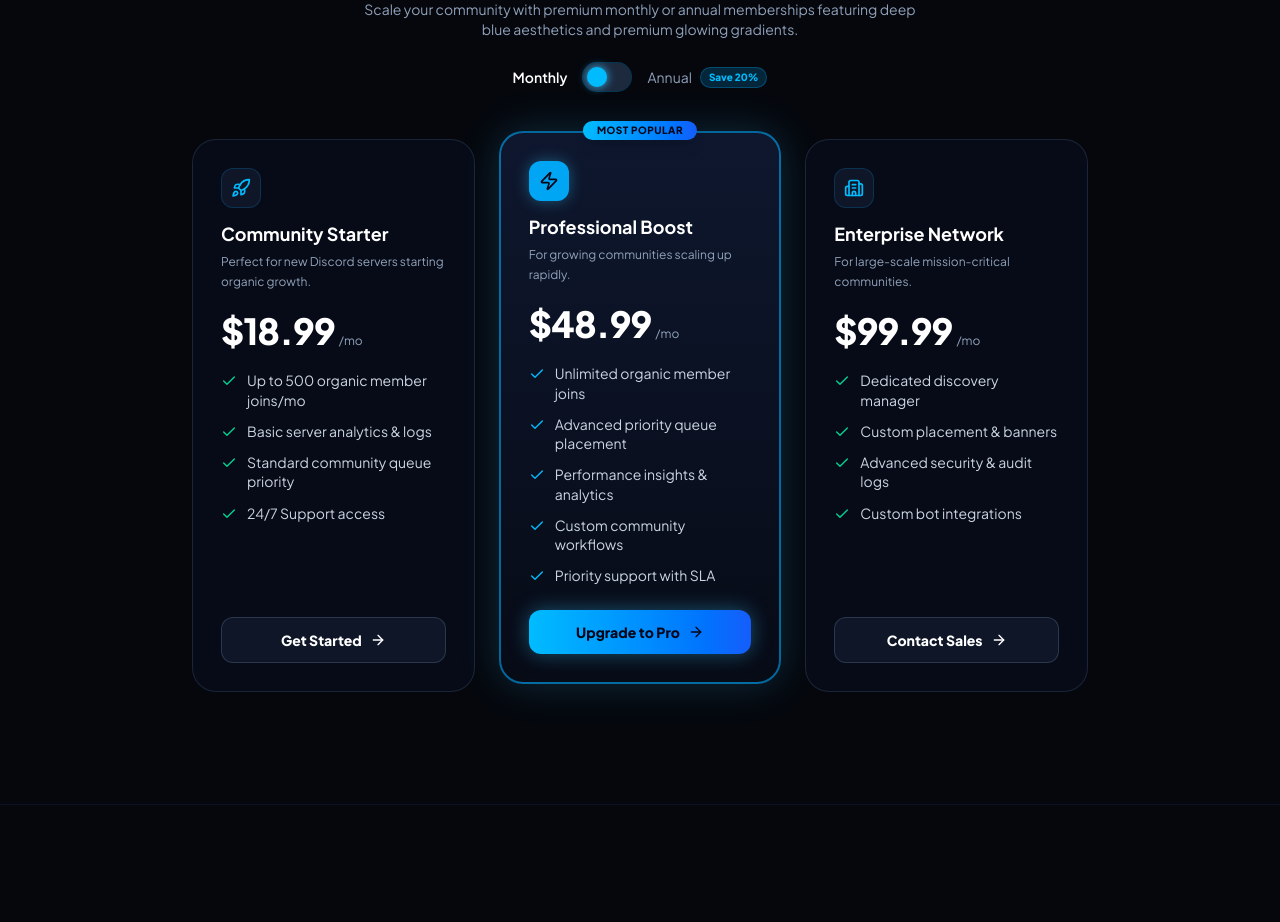
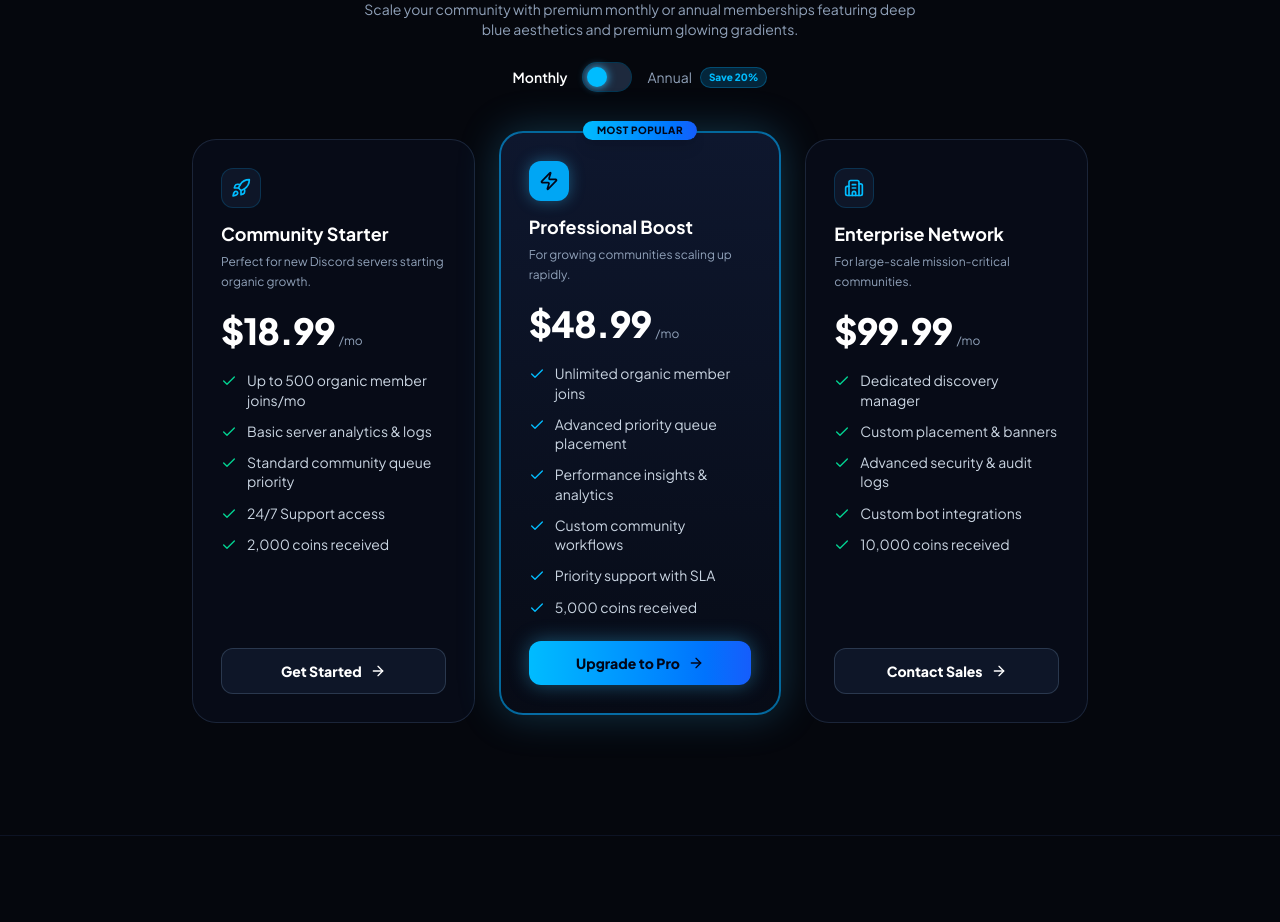
Before and after one commit to marwan2010mohammed-beep/coin4selllllllllll, a React (Vite) app: page / in a window 1280 px wide. Shown: the part 5060-5982 px from the top of the page. Built offline with nearby package versions, Linux system fonts and the light colour scheme.

Commit message:
feat: add discord inputs to coin forms and update pricing
- Added discord user input fields to coin earning forms in MemberCoinsPage
- Updated annual pricing and added coin bundle bonuses to Community Starter and Pro plans

```diff
--- a/src/components/MemberCoinsPage.tsx
+++ b/src/components/MemberCoinsPage.tsx
@@ -32,8 +32,11 @@ export const MemberCoinsPage: React.FC<MemberCoinsPageProps> = ({
   onLogout,
 }) => {
   const [coinInput1, setCoinInput1] = useState('');
+  const [discordInput1, setDiscordInput1] = useState('');
   const [coinInput2, setCoinInput2] = useState('');
+  const [discordInput2, setDiscordInput2] = useState('');
   const [coinInput3, setCoinInput3] = useState('');
+  const [discordInput3, setDiscordInput3] = useState('');
   const [isBuyModalOpen, setIsBuyModalOpen] = useState(false);
 
   const getTodayDateKey = () => {
@@ -77,6 +80,7 @@ export const MemberCoinsPage: React.FC<MemberCoinsPageProps> = ({
 
     onEarnCoins(clamped);
     setCoinInput1('');
+    setDiscordInput1('');
   };
 
   const handleSubmit2 = (e: React.FormEvent) => {
@@ -87,6 +91,7 @@ export const MemberCoinsPage: React.FC<MemberCoinsPageProps> = ({
 
     onEarnCoins(clamped);
     setCoinInput2('');
+    setDiscordInput2('');
   };
 
   const handleSubmit3 = (e: React.FormEvent) => {
@@ -97,6 +102,7 @@ export const MemberCoinsPage: React.FC<MemberCoinsPageProps> = ({
 
     onEarnCoins(clamped);
     setCoinInput3('');
+    setDiscordInput3('');
   };
 
   return (
@@ -396,8 +402,9 @@ export const MemberCoinsPage: React.FC<MemberCoinsPageProps> = ({
                 }}
               />
             </div>
-            <form onSubmit={handleSubmit1} className="flex flex-col gap-2">
+            <form onSubmit={handleSubmit1} className="flex flex-col gap-3">
               <div className="space-y-1">
+                <label className="block text-[11px] font-semibold text-slate-300">Amount of Coins:</label>
                 <div className="flex items-center gap-2">
                   <div className="relative max-w-[150px]">
                     <input
@@ -420,6 +427,20 @@ export const MemberCoinsPage: React.FC<MemberCoinsPageProps> = ({
                 </div>
                 <div className="text-[10px] text-slate-400 font-medium pl-0.5">Maximum is 10k</div>
               </div>
+
+              <div className="space-y-1">
+                <label className="block text-[11px] font-semibold text-slate-300">Discord Username:</label>
+                <div className="relative">
+                  <input
+                    type="text"
+                    placeholder="username#0000"
+                    value={discordInput1}
+                    onChange={(e) => setDiscordInput1(e.target.value)}
+                    className="w-full bg-[#050811] border border-slate-700/80 focus:border-sky-500 rounded-lg px-3 py-2 text-xs text-white placeholder-slate-500 outline-none transition-all shadow-inner"
+                  />
+                </div>
+              </div>
+
               <div className="h-4">
                 {parseInt(coinInput1, 10) > 0 && (
                   <div className="text-red-500 text-[10px] font-bold flex items-center gap-1">
@@ -443,8 +464,9 @@ export const MemberCoinsPage: React.FC<MemberCoinsPageProps> = ({
                 }}
               />
             </div>
-            <form onSubmit={handleSubmit2} className="flex flex-col gap-2">
+            <form onSubmit={handleSubmit2} className="flex flex-col gap-3">
               <div className="space-y-1">
+                <label className="block text-[11px] font-semibold text-slate-300">Amount of Coins:</label>
                 <div className="flex items-center gap-2">
                   <div className="relative max-w-[150px]">
                     <input
@@ -467,6 +489,20 @@ export const MemberCoinsPage: React.FC<MemberCoinsPageProps> = ({
                 </div>
                 <div className="text-[10px] text-slate-400 font-medium pl-0.5">Maximum is 10k</div>
               </div>
+
+              <div className="space-y-1">
+                <label className="block text-[11px] font-semibold text-slate-300">Discord Username:</label>
+                <div className="relative">
+                  <input
+                    type="text"
+                    placeholder="username#0000"
+                    value={discordInput2}
+                    onChange={(e) => setDiscordInput2(e.target.value)}
+                    className="w-full bg-[#050811] border border-slate-700/80 focus:border-sky-500 rounded-lg px-3 py-2 text-xs text-white placeholder-slate-500 outline-none transition-all shadow-inner"
+                  />
+                </div>
+              </div>
+
               <div className="h-4">
                 {parseInt(coinInput2, 10) > 0 && (
                   <div className="text-red-500 text-[10px] font-bold flex items-center gap-1">
--- a/src/components/PricingPlansComponent.tsx
+++ b/src/components/PricingPlansComponent.tsx
@@ -34,7 +34,7 @@ const plans: PricingPlan[] = [
     id: 'starter',
     name: 'Community Starter',
     description: 'Perfect for new Discord servers starting organic growth.',
-    price: { monthly: 18.99, annual: 15 },
+    price: { monthly: 18.99, annual: 14.99 },
     icon: Rocket,
     ctaText: 'Get Started',
     features: [
@@ -42,13 +42,14 @@ const plans: PricingPlan[] = [
       { text: 'Basic server analytics & logs', included: true },
       { text: 'Standard community queue priority', included: true },
       { text: '24/7 Support access', included: true },
+      { text: '2,000 coins received', included: true },
     ],
   },
   {
     id: 'pro',
     name: 'Professional Boost',
     description: 'For growing communities scaling up rapidly.',
-    price: { monthly: 48.99, annual: 39 },
+    price: { monthly: 48.99, annual: 38.99 },
     icon: Zap,
     highlight: true,
     ctaText: 'Upgrade to Pro',
@@ -58,13 +59,14 @@ const plans: PricingPlan[] = [
       { text: 'Performance insights & analytics', included: true },
       { text: 'Custom community workflows', included: true },
       { text: 'Priority support with SLA', included: true },
+      { text: '5,000 coins received', included: true },
     ],
   },
   {
     id: 'enterprise',
     name: 'Enterprise Network',
     description: 'For large-scale mission-critical communities.',
-    price: { monthly: 99.99, annual: 79 },
+    price: { monthly: 99.99, annual: 78.99 },
     icon: Building2,
     ctaText: 'Contact Sales',
     features: [
@@ -72,6 +74,7 @@ const plans: PricingPlan[] = [
       { text: 'Custom placement & banners', included: true },
       { text: 'Advanced security & audit logs', included: true },
       { text: 'Custom bot integrations', included: true },
+      { text: '10,000 coins received', included: true },
     ],
   }
 ];
@@ -129,13 +132,18 @@ export const PricingPlansComponent: React.FC<PricingPlansProps> = () => {
           const Icon = plan.icon;
 
           return (
-            <div
+            <motion.div
               key={plan.id}
+              initial={{ opacity: 0, y: 40 }}
+              whileInView={{ opacity: 1, y: 0 }}
+              viewport={{ once: true, margin: "-50px" }}
+              transition={{ duration: 0.5, delay: index * 0.15 }}
+              whileHover={{ y: -8, scale: 1.02 }}
               className={cn(
-                "relative flex flex-col rounded-3xl p-6 sm:p-7 backdrop-blur-xl transition-all duration-300",
+                "relative flex flex-col rounded-3xl p-6 sm:p-7 backdrop-blur-xl transition-shadow duration-300",
                 plan.highlight
-                  ? "bg-gradient-to-b from-[#0e172e] to-[#070b16] border-2 border-sky-500/60 shadow-[0_0_40px_rgba(56,189,248,0.2)] md:-mt-2 md:mb-2"
-                  : "bg-[#080d19]/90 border border-slate-800/90 hover:border-sky-500/30"
+                  ? "bg-gradient-to-b from-[#0e172e] to-[#070b16] border-2 border-sky-500/60 shadow-[0_0_40px_rgba(56,189,248,0.25)] hover:shadow-[0_0_60px_rgba(56,189,248,0.45)] md:-mt-2 md:mb-2"
+                  : "bg-[#080d19]/90 border border-slate-800/90 hover:border-sky-500/50 hover:shadow-[0_0_30px_rgba(56,189,248,0.2)]"
               )}
             >
               {plan.highlight && (
@@ -188,7 +196,7 @@ export const PricingPlansComponent: React.FC<PricingPlansProps> = () => {
                 {plan.ctaText}
                 <ArrowRight className="h-4 w-4 transition-transform group-hover:translate-x-1" />
               </a>
-            </div>
+            </motion.div>
           );
         })}
       </div>
```
